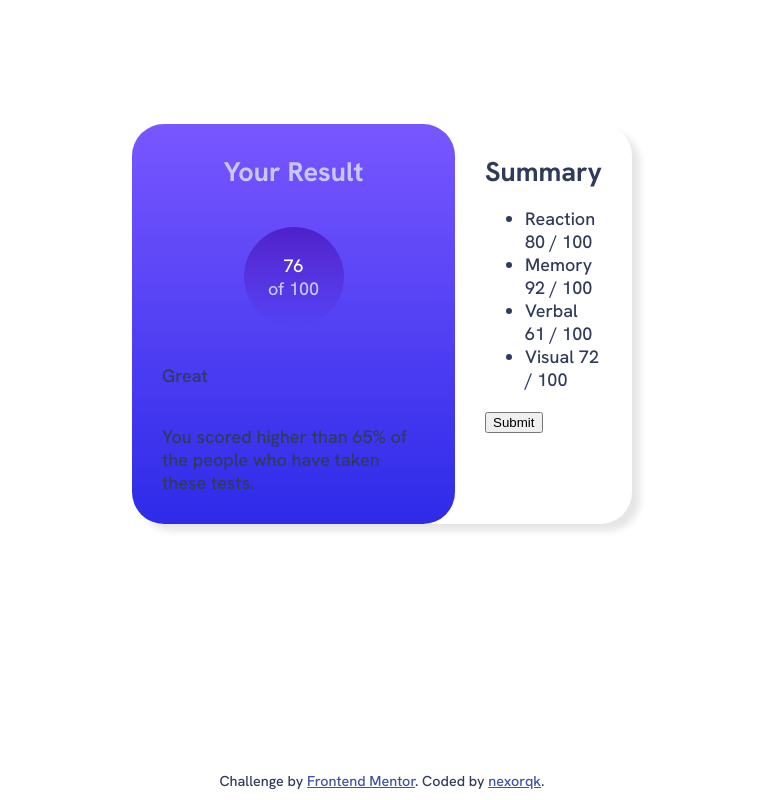
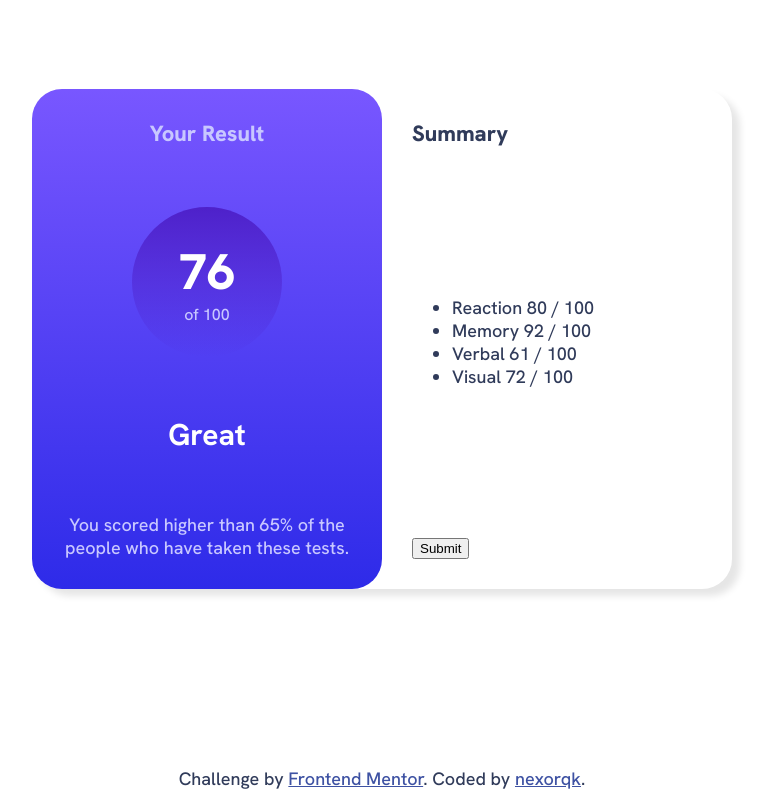
Before and after one commit to nexorqk/results-responsive, a plain HTML site: page index.html in a window 1280 px wide. Shown: the whole page, without its empty margins (258-1029 px from the left). Drawn offline with Linux system fonts and the light colour scheme.

Commit message:
feat: left section

```diff
--- a/index.html
+++ b/index.html
@@ -15,8 +15,8 @@
   </head>
   <body>
     <main class="main">
-      <div class="result">
-        <h2 class="result__title">Your Result</h2>
+      <section class="result section">
+        <h2 class="result__title title">Your Result</h2>
         <div class="result__circle">
           76 <span class="result__circle-subtitle">of 100</span>
         </div>
@@ -24,9 +24,9 @@
         <div class="result__score-subtitle">
           You scored higher than 65% of the people who have taken these tests.
         </div>
-      </div>
-      <div class="summary">
-        <h2 class="summary__title">Summary</h2>
+      </section>
+      <section class="summary section">
+        <h2 class="summary__title title">Summary</h2>
         <ul class="summary__list">
           <li class="summary__list-item">Reaction 80 / 100</li>
           <li class="summary__list-item">Memory 92 / 100</li>
@@ -36,24 +36,19 @@
         <form>
           <input type="submit" value="Submit" />
         </form>
-      </div>
+      </section>
     </main>
     <footer class="footer">
-      <div class="attribution">
       Challenge by
       <a
-          class="attribution__link"
+        class="link"
         href="https://www.frontendmentor.io?ref=challenge"
         target="_blank"
         >Frontend Mentor</a
       >. Coded by
-        <a
-          class="attribution__link"
-          href="https://github.com/nexorqk"
-          target="_blank"
+      <a class="link" href="https://github.com/nexorqk" target="_blank"
         >nexorqk</a
       >.
-      </div>
     </footer>
   </body>
 </html>
--- a/styles.css
+++ b/styles.css
@@ -9,7 +9,7 @@
 }
 
 @font-face {
-  font-weight: 700; /* Соответствует значению bold */
+  font-weight: 700;
   font-family: "Hanken Grotesk";
   src: url("./assets/fonts/static/HankenGrotesk-Bold.ttf") format("truetype");
 }
@@ -27,22 +27,23 @@
   --summary-teal: hsl(166, 100%, 37%);
   --summary-blue: hsl(234, 85%, 45%);
 
-  --Light-slate-blue-bg: hsl(252, 100%, 67%);
-  --Light-royal-blue-bg: hsl(241, 81%, 54%);
-
-  --Violet-blue-circle: hsla(256, 72%, 46%, 1);
-  --Persian-blue-circle: hsla(241, 72%, 46%, 0);
+  --light-slate-blue-bg: hsl(252, 100%, 67%);
+  --light-royal-blue-bg: hsl(241, 81%, 54%);
+  --violet-blue-circle: hsla(256, 72%, 46%, 1);
+  --persian-blue-circle: hsla(241, 72%, 46%, 0);
 
   --pale-blue: hsl(221, 100%, 96%);
   --light-lavender: hsl(241, 100%, 89%);
   --dark-gray-blue: hsl(224, 30%, 27%);
 }
 
+html {
+  height: 100%;
+}
+
 body {
-  min-height: 100vh;
-  max-width: 1440px;
-  width: 90%;
-  margin: 0 auto;
+  margin: 0;
+  height: 100%;
   display: flex;
   flex-direction: column;
   font-family: "Hanken Grotesk", sans-serif;
@@ -51,34 +52,39 @@ body {
   color: var(--dark-gray-blue);
 }
 
-h2 {
-  margin: 0;
-}
-
 .main {
   display: flex;
-  min-height: 400px;
-  max-width: 500px;
+  min-height: 500px;
+  max-width: 700px;
   margin: auto;
-  border-radius: 2rem;
+  border-radius: 30px;
   box-shadow: 8px 7px 7px 0px rgba(0, 0, 0, 0.1);
 }
 
-.result {
-  background: linear-gradient(
-    to bottom,
-    var(--Light-slate-blue-bg),
-    var(--Light-royal-blue-bg)
-  );
-  border-radius: 2rem;
+.section {
+  width: 50%;
   padding: 30px;
   display: flex;
   flex-direction: column;
   justify-content: space-between;
 }
 
+.result {
+  background: linear-gradient(
+    var(--light-slate-blue-bg),
+    var(--light-royal-blue-bg)
+  );
+  border-radius: 30px;
+  text-align: center;
+}
+
+.title {
+  font-size: 22px;
+  margin: 0;
+  font-weight: 800;
+}
+
 .result__title {
-  text-align: center;
   color: var(--light-lavender);
 }
 
@@ -88,41 +94,47 @@ h2 {
   justify-content: center;
   align-items: center;
   background: linear-gradient(
-    to bottom,
-    var(--Violet-blue-circle),
-    var(--Persian-blue-circle)
+    var(--violet-blue-circle),
+    var(--persian-blue-circle)
   );
-  width: 100px;
-  height: 100px;
+  width: 150px;
+  height: 150px;
   margin: 0 auto;
   border-radius: 50%;
   color: white;
+  font-size: 50px;
+  font-weight: 800;
 }
 
 .result__circle-subtitle {
   color: var(--light-lavender);
+  font-size: 16px;
+  font-weight: 500;
+}
+
+.result__score {
+  font-size: 30px;
+  font-weight: 700;
+  color: white;
+}
+
+.result__score-subtitle {
+  color: var(--light-lavender);
+  font-size: 18px;
 }
 
 .summary {
-  padding: 30px;
 }
 
 .footer {
   margin-top: auto;
+  text-align: center;
   padding-bottom: 10px;
 }
 
-.attribution {
-  font-size: 0.9rem;
-  text-align: center;
-}
-
-.attribution__link {
+.link {
   color: hsl(228, 45%, 44%);
 }
 
 @media screen and (max-width: 375px) {
-  body {
-    max-width: 375px;
-  }
 }
```
Lines whose indentation alone changed are shown as unchanged.
